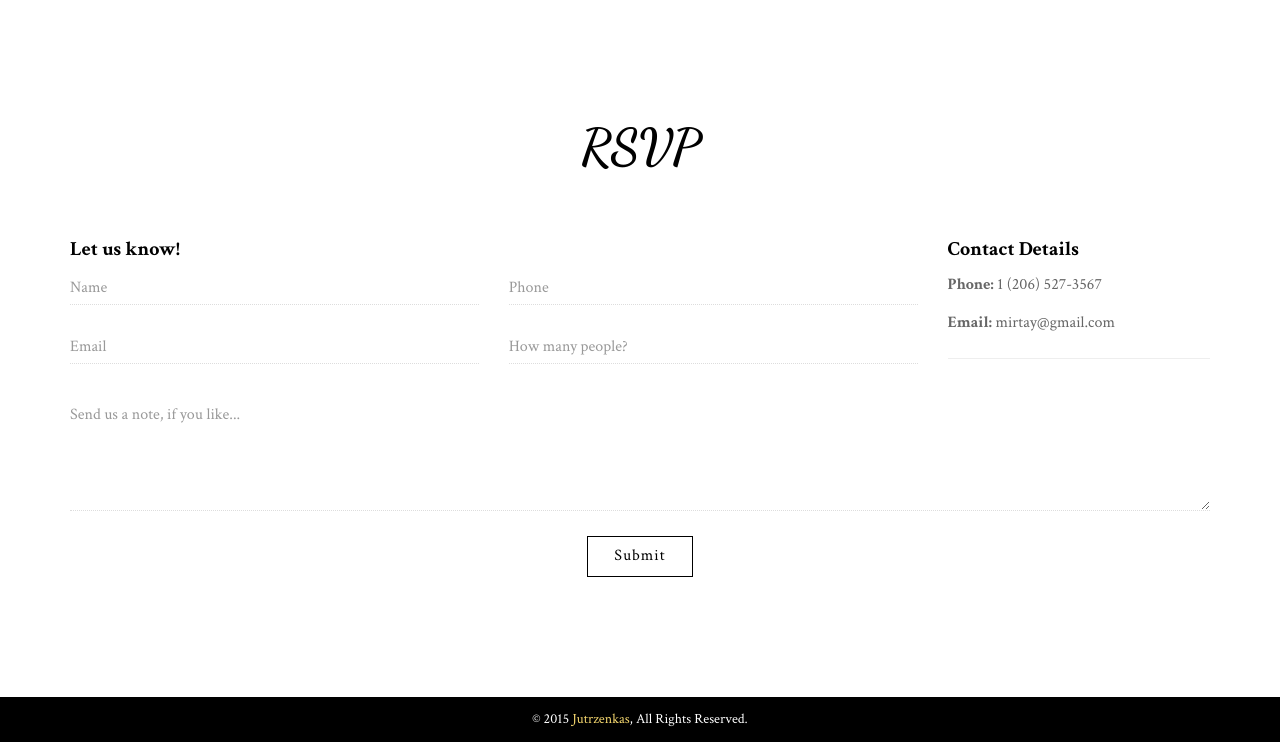
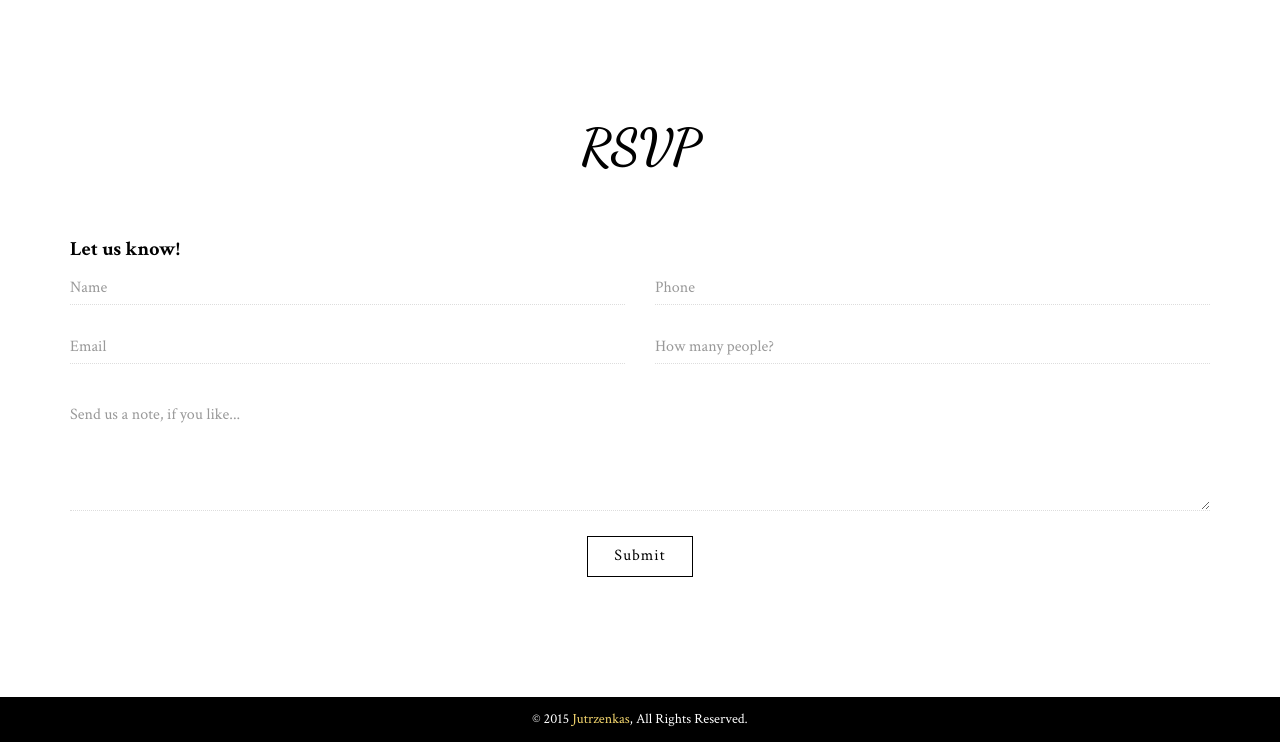
Before and after one commit to mirtay/wedding-invitation, a plain HTML site: page Site/index.html in a window 1280 px wide. Shown: the part 7660-8402 px from the top of the page. Drawn offline with nearby package versions, Linux system fonts and the light colour scheme; some packages are replaced by stand-ins of ours; a script that the page names is missing.

Commit message:
Remove contact info.

```diff
--- a/Site/index.html
+++ b/Site/index.html
@@ -954,7 +954,7 @@
 
 			<div class="row">
 
-				<div class="col-md-9">
+				<div class="col-md-12">
 					<h4>Let us know!</h4>
 					<form id="contact-form" role="form" data-mobiletimepiker="On" novalidate>
 
@@ -1004,15 +1004,15 @@
 
 				</div><!-- .col -->
 
-				<div class="col-md-3">
+				<!--<div class="col-md-3">-->
 
-					<h4>Contact Details</h4>
-					<p><strong>Phone:</strong> 1 (206) 527-3567</p>
-					<p><strong>Email:</strong> mirtay@gmail.com</p>
+					<!--<h4>Contact Details</h4>-->
+					<!--<p><strong>Phone:</strong> 1 (206) 527-3567</p>-->
+					<!--<p><strong>Email:</strong> mirtay@gmail.com</p>-->
 
-					<hr>
+					<!--<hr>-->
 
-				</div><!-- .col -->
+				<!--</div>&lt;!&ndash; .col &ndash;&gt;-->
 
 			</div><!-- .row -->
 
```
